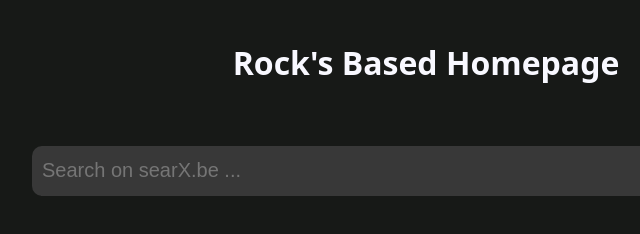
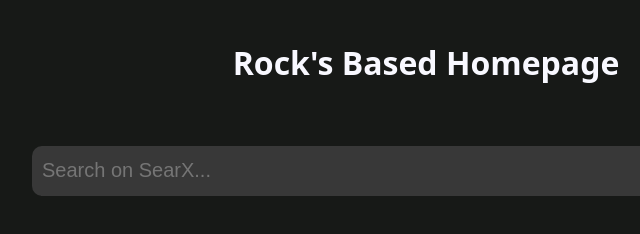
Before and after one commit to rockjia1996/broswer-startup-page, a plain HTML site: page index.html in a window 1280 px wide. Shown: the full height of the page, 214-854 px from the left. Drawn offline with Linux system fonts and the light colour scheme.

Commit message:
Changed the placeholder text content.

```diff
--- a/index.html
+++ b/index.html
@@ -13,7 +13,7 @@
           action="https://searx.be/"
           target="_blank"
         >
-            <input type="text" name="q" id="" placeholder="Search on searX.be ..." />
+            <input type="text" name="q" id="" placeholder="Search on SearX..." />
         </form>
     </div>
 
```
